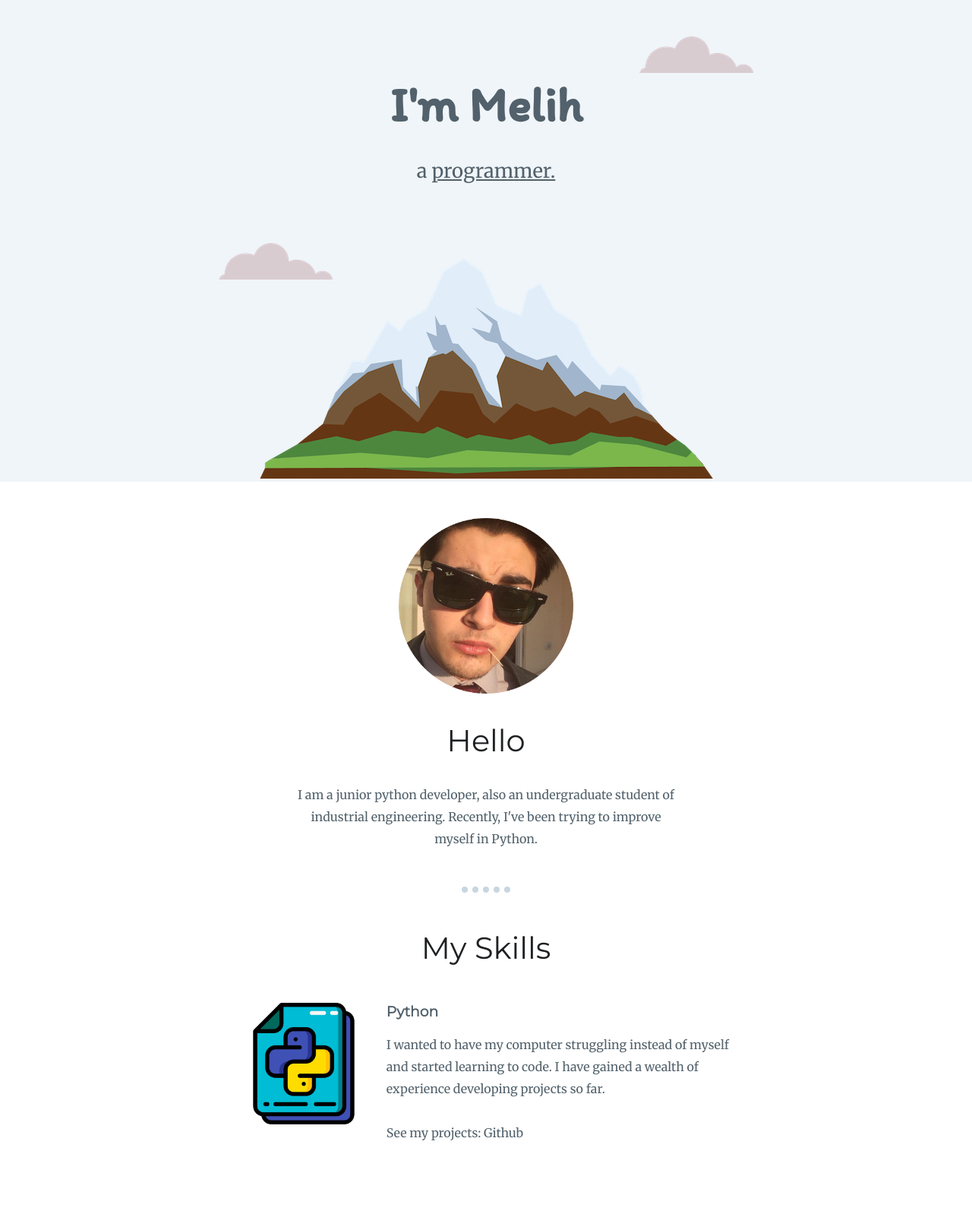
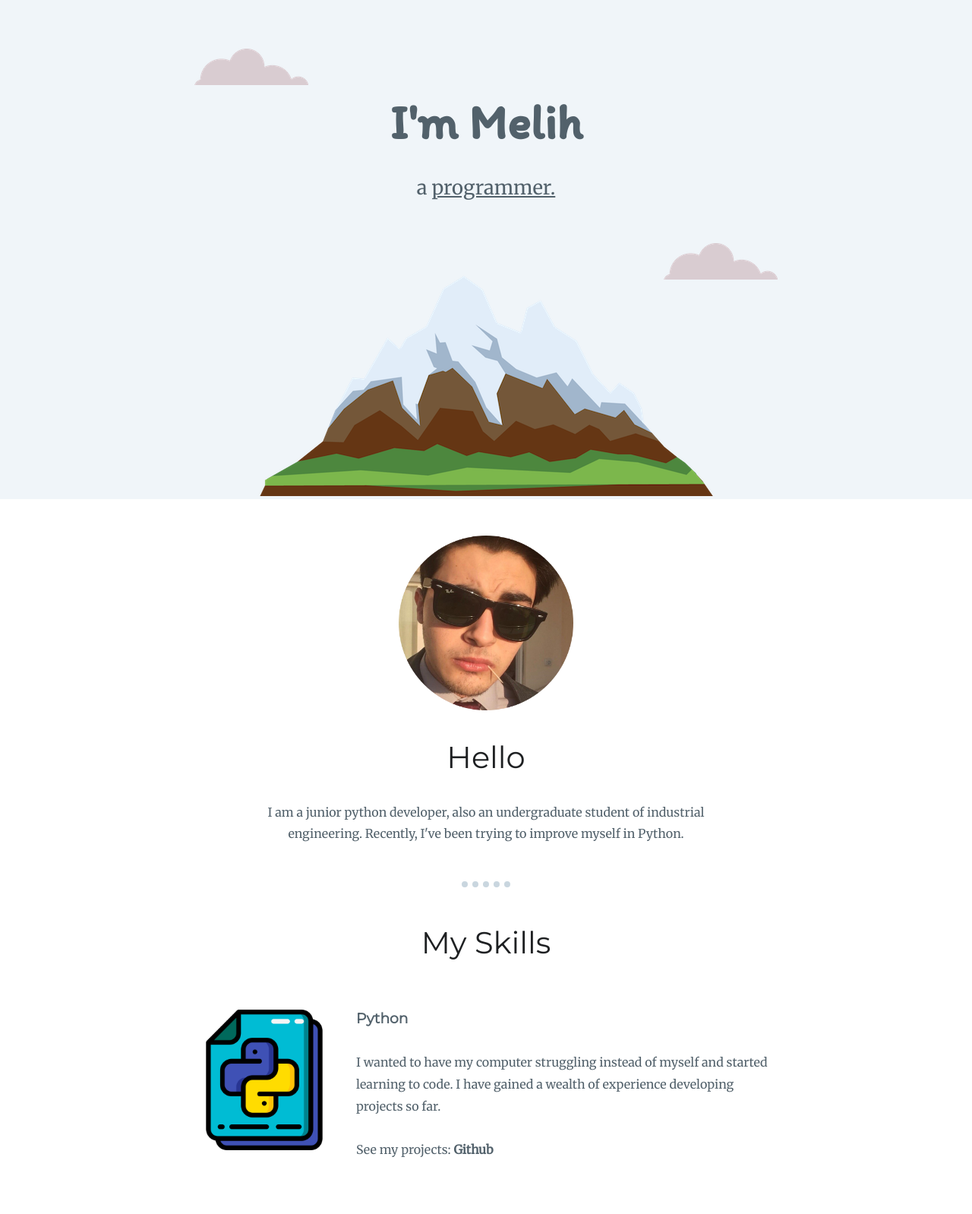
Before and after one commit to melihgunasti/cv, a plain HTML site: page index.html in a window 1280 px wide. Shown: the top 1598 px of the page at 76% size. Drawn offline with Linux system fonts and the light colour scheme.

Commit message:
Update styles.css

```diff
--- a/css/styles.css
+++ b/css/styles.css
@@ -6,7 +6,7 @@ body {
 }
 
 h1 {
-  margin: 1.2rem auto 0;
+  margin: 1.6rem auto 0;
   font-size: 4rem;
   font-family: 'Itim', cursive;
   color: #52616B;
@@ -22,14 +22,7 @@ h2 {
 h3 {
   font-family: 'Montserrat', sans-serif;
   color: #52616B;
-}
-
-a {
-  color: #52616B;
-  text-decoration: none;
-}
-a:hover {
-  color: #F0F5F9;
+  margin: 2rem auto 2rem;
 }
 
 p {
@@ -59,7 +52,7 @@ hr {
 
 .top-container {
   background-color: #F0F5F9;
-  padding-top: 5rem;
+  padding-top: 6rem;
   margin: 0 0 3rem;
 }
 
@@ -75,24 +68,24 @@ hr {
 
 .top-cloud {
   position: absolute;
-  top: 3rem;
-  right: 18rem;
+  top: 4rem;
+  left: 16rem;
 }
 
 .bottom-cloud {
   position: absolute;
   top: 20rem;
-  left: 18rem;
+  right: 16rem;
 }
 
 .intro {
   margin: 2rem auto 2rem;
-  width: 40%;
+  width: 50%;
 }
 
 .skill-row {
-  width: 50%;
-  margin: 3rem auto 6rem;
+  width: 60%;
+  margin: 4rem auto 8rem;
   text-align: left;
 }
 
@@ -104,19 +97,19 @@ hr {
 }
 
 .python-img {
-  width: 25%;
+  width: 24%;
   float: left;
   margin-right: 1.8rem;
 }
 
 .liquor-img {
-  width: 25%;
+  width: 24%;
   float: right;
   margin-left: 1.8rem;
 }
 
 .others-img {
-  width: 25%;
+  width: 24%;
   float: left;
   margin-right: 3rem;
 }
@@ -125,6 +118,12 @@ hr {
   margin: 1rem 1.6rem 0.4rem;
   font-family: 'Montserrat', sans-serif;
   font-weight: bold;
+  color: #52616B;
+  text-decoration: none;
+}
+
+.footer-link:hover {
+  color: #F0F5F9;
 }
 
 .contact-me {
@@ -139,6 +138,16 @@ hr {
 .copyright {
   color: #F0F5F9;
   margin-top: 1.4rem;
+}
+
+.links {
+  font-weight: bold;
+  color: #52616B;
+  text-decoration: none;
+}
+
+.links:hover {
+  color: #C9D6DF;
 }
 
 .BUTTON_FBB {
```
Lines whose indentation alone changed are shown as unchanged.
